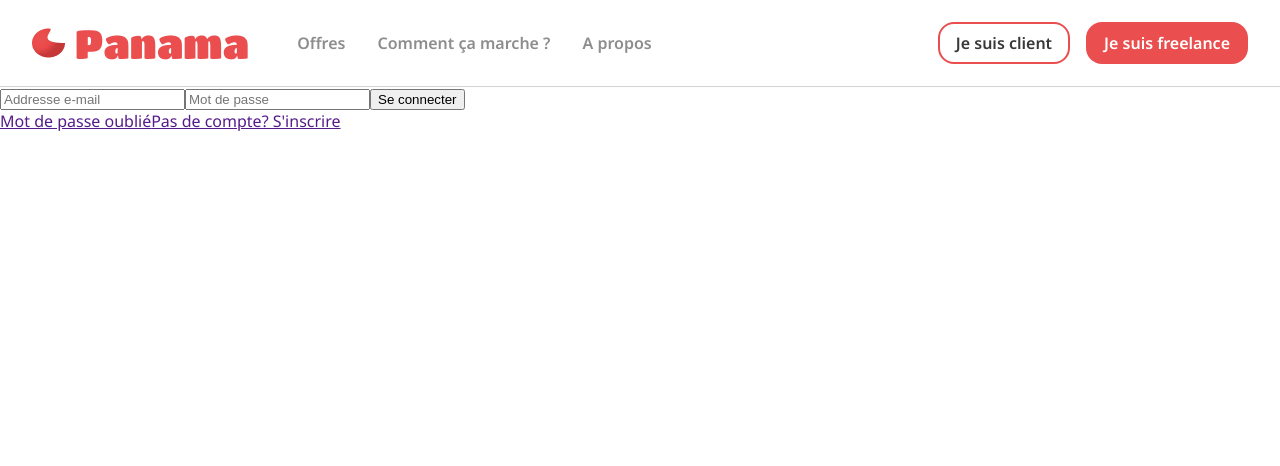
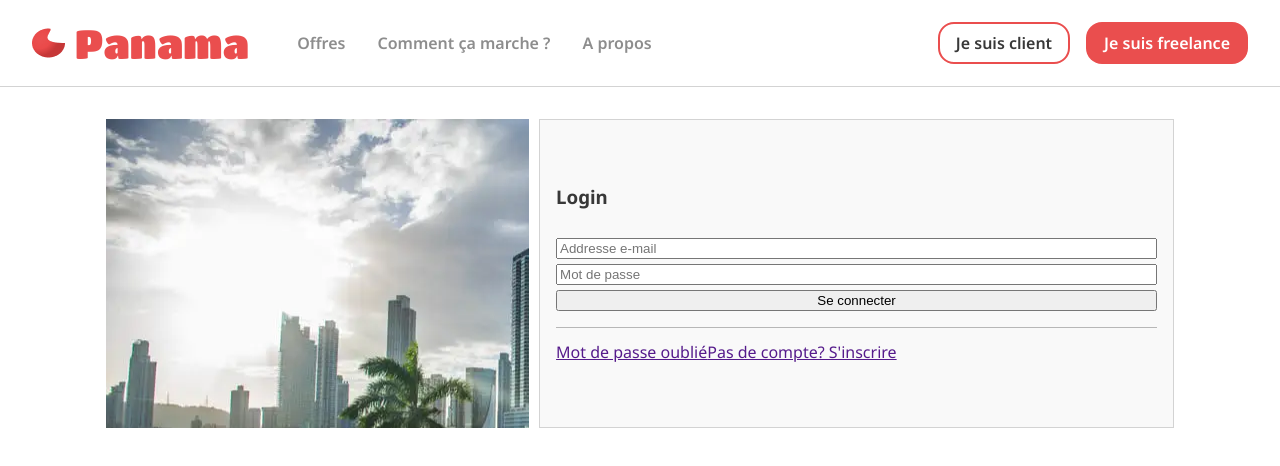
Before and after one commit to MaximeMalecot/Panama_Front, a Vue app: page /login in a window 1280 px wide. Shown: the top 466 px of the page. Built offline with nearby package versions, Linux system fonts and the light colour scheme; no server answers.

Commit message:
Applying same style on Login

```diff
--- a/src/views/LoginView.vue
+++ b/src/views/LoginView.vue
@@ -35,7 +35,12 @@ const onSubmit = async () => {
 </script>
 
 <template>
-    <div class="auth">
+    <div class="container auth">
+        <div class="left_section">
+
+        </div>
+        <div class="right_section">
+            <h3>Login</h3>
             <form @submit.prevent="onSubmit">
                 <input name="email" placeholder="Addresse e-mail" type="text" v-model="formData.email" />
                 <input name="password" placeholder="Mot de passe" type="password" v-model="formData.password" />
@@ -46,8 +51,50 @@ const onSubmit = async () => {
                 <a href="">Pas de compte? S'inscrire</a>
             </div>
         </div>
+    </div>
 </template>
 
-<style scoped>
+<style scoped lang="scss" >
+.auth {
+    display: flex;
+    width: 100%;
+    padding: 2em 1em;
+    gap: 10px;
 
+    .right_section {
+        width: 60%;
+        background-color: #f9f9f9;
+        border: 1px solid var(--border);
+        padding: 4em 1em;
+        display: flex;
+        flex-direction: column;
+        gap: 0.8em;
+
+        h3 {
+            color: var(--text-dark);
+            padding: 0;
+            margin: 0;
+        }
+
+        form {
+            width: 100%;
+            display: flex;
+            flex-direction: column;
+            gap: 5px;
+            border-bottom: 1px solid rgb(183, 183, 183);
+            padding: 1em 0;
+
+            .tos_section {
+                display: flex;
+                align-items: center;
+            }
+        }
+    }
+
+    .left_section {
+        width: 40%;
+        background-image: url('@/assets/images/panama-city.webp');
+
+    }
+}
 </style>
```
Lines whose indentation alone changed are shown as unchanged.
